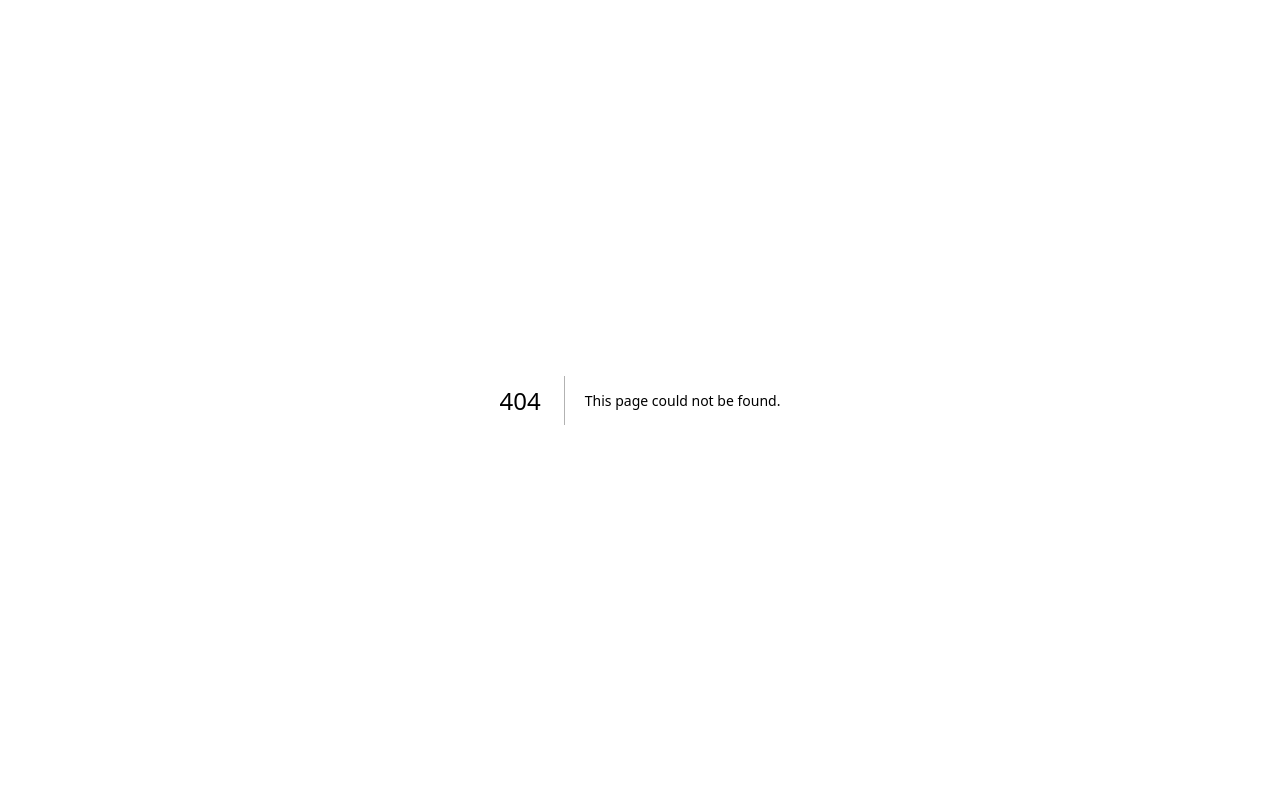
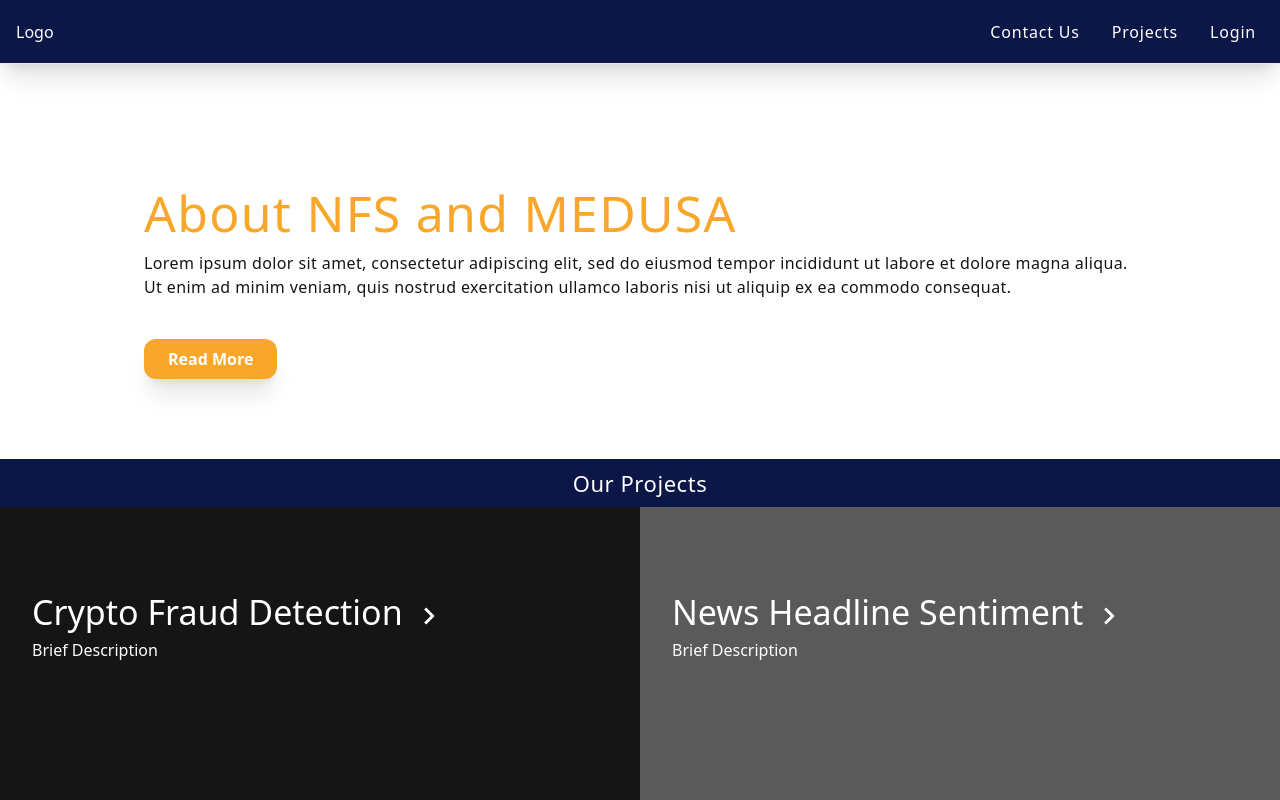
Before and after one commit to NUS-Fintech-Society/SD_Medusa_Frontend, a Next.js app: page /landing in a window 1280 px wide. Before the commit this address had no page. Built offline with nearby package versions, Linux system fonts and the light colour scheme.

Commit message:
Added landing page and navbar component

```diff
--- a/app/components/inputs/Button.tsx
+++ b/app/components/inputs/Button.tsx
@@ -36,8 +36,8 @@ const Button: React.FC<PriorityButtonProps> = ({
                       flex
                       justify-center
                       rounded-xl
-                      px-12
-                      py-4
+                      px-6
+                      py-2
                       text-body-l
                       shadow-xl
                       font-semibold
@@ -46,6 +46,10 @@ const Button: React.FC<PriorityButtonProps> = ({
                       focus-visible:outline
                       focus-visible:outline-2
                       focus-visible:outline-offset-2
+
+                      md:px-6
+                      md:py-2
+                      md:text-body-l
                   `,
             disabled && "bg-ftnal-lightgrey text-ftnalgrey cursor-default",
             fullWidth && "w-full",
--- /dev/null
+++ b/app/components/navbar/NavBar.tsx
@@ -0,0 +1,197 @@
+'use client'
+
+import {
+  Box,
+  Flex,
+  Stack,
+  Collapse,
+  Icon,
+  Popover,
+  PopoverTrigger,
+  PopoverContent,
+  useDisclosure,
+} from '@chakra-ui/react'
+import {
+  HamburgerIcon,
+  CloseIcon,
+  ChevronDownIcon,
+  ChevronRightIcon,
+} from '@chakra-ui/icons'
+
+export default function WithSubnavigation() {
+  const { isOpen, onToggle } = useDisclosure()
+
+  return (
+    <div>
+        <div className="bg-brand-blue shadow-xl text-ftnal-white min-h-[4rem] py-2 px-4 border-b border-gray-200 flex items-center md:justify-between">
+
+        <div className="flex-1 md:flex-auto ml-[-0.5rem] md:hidden">
+            <button
+                onClick={onToggle}
+                className="group rounded-md p-2 focus:outline-none"
+                aria-label="Toggle Navigation"
+            >
+                {isOpen ? (
+                <CloseIcon className="w-3 h-3" />
+                ) : (
+                <HamburgerIcon className="w-5 h-5" />
+                )}
+            </button>
+        </div>
+            <p className="text-center font-heading justify-center" >Logo</p>
+
+            <div className="hidden md:flex md:items-start ml-10 justify-center">
+                <DesktopNav />
+            </div>
+      </div>
+
+      <Collapse in={isOpen} animateOpacity>
+        <MobileNav/>
+      </Collapse>
+    </div>
+  )
+}
+
+const DesktopNav = () => {
+
+  return (
+    <div className="flex flex-row space-x-4">
+      {NAV_ITEMS.map((navItem) => (
+        <Box key={navItem.label}>
+          <Popover trigger={'hover'} placement={'bottom-start'}>
+            <PopoverTrigger>
+              <Box
+                as="a"
+                className="p-2 text-sm tracking-wider hover:cursor-pointer transition-colors duration-300 hover:no-underline">
+                {navItem.label}
+              </Box>
+            </PopoverTrigger>
+
+            {navItem.children && (
+              <PopoverContent
+                className="border-0 shadow-xl bg-popover bg-ftnal-white text-ftnal-black p-4 rounded-xl min-w-sm">
+                <Stack>
+                  {navItem.children.map((child) => (
+                    <DesktopSubNav key={child.label} {...child} />
+                  ))}
+                </Stack>
+              </PopoverContent>
+            )}
+          </Popover>
+        </Box>
+      ))}
+    </div>
+  )
+}
+
+const DesktopSubNav = ({ label, href, subLabel }: NavItem) => {
+  return (
+    <a
+      role="group" className="group block p-2 rounded-md transition-all hover:bg-ftnal-offwhite"
+      href={href}>
+      <Stack direction={'row'} align={'center'}>
+        <div className="transition-all hover:bg-ftnal-grey">
+          <p
+            className='text-body-l font-bold'>
+            {label}
+          </p>
+          <p className='text-body-s'>{subLabel}</p>
+        </div>
+        <Flex
+          transition={'all .3s ease'}
+          transform={'translateX(-10px)'}
+          opacity={0}
+          _groupHover={{ opacity: '100%', transform: 'translateX(0)' }}
+          justify={'flex-end'}
+          align={'center'}
+          flex={1}>
+          <Icon className="w-5 h-5" as={ChevronRightIcon} />
+        </Flex>
+      </Stack>
+    </a>
+  )
+}
+
+const MobileNav = () => {
+  return (
+    <Stack className="md:hidden bg-brand-yellow p-4 ">
+      {NAV_ITEMS.map((navItem) => (
+        <MobileNavItem key={navItem.label} {...navItem} />
+      ))}
+    </Stack>
+  )
+}
+
+const MobileNavItem = ({ label, children, href }: NavItem) => {
+  const { isOpen, onToggle } = useDisclosure()
+
+  return (
+    <Stack className="bg-brand-yellow" spacing={4} onClick={children && onToggle}>
+      <Box
+      className="bg-brand-yellow py-2 flex flex-row items-center"
+        as="a"
+        href={href ?? '#'}
+        _hover={{
+          textDecoration: 'none',
+        }}>
+        <p className="font-bold text-ftnal-white">
+          {label}
+        </p>
+        {children && (
+          <Icon
+            as={ChevronDownIcon}
+            color="white"
+            transform={isOpen ? 'rotate(180deg)' : ''}
+            className="w-6 h-6 transition-all"
+          />
+        )}
+      </Box>
+
+      <Collapse in={isOpen} animateOpacity style={{ marginTop: '0!important' }}>
+        <Stack
+        className="mt-2 pl-4 align-start border-l-2 border-l-white"
+          >
+          {children &&
+            children.map((child) => (
+              <Box as="a" key={child.label} href={child.href} className="py-2 text-ftnal-white text-dmsans text-body-l">
+                {child.label}
+              </Box>
+            ))}
+        </Stack>
+      </Collapse>
+    </Stack>
+  )
+}
+
+interface NavItem {
+  label: string
+  subLabel?: string
+  children?: Array<NavItem>
+  href?: string
+}
+
+const NAV_ITEMS: Array<NavItem> = [
+  {
+    label: 'Contact Us',
+    href: '#'
+  },
+  {
+    label: 'Projects',
+    children: [
+      {
+        label: 'Machine Learning',
+        subLabel: 'A project description here',
+        href: '#',
+      },
+      {
+        label: 'Blockchain',
+        subLabel: 'A project description',
+        href: '#',
+      },
+    ],
+  },
+  {
+    label: 'Login',
+    href: '#',
+  },
+]
--- /dev/null
+++ b/app/landing/page.tsx
@@ -0,0 +1,40 @@
+"use client"
+import Image from "next/image";
+import WithSubnavigation from "../components/navbar/NavBar";
+import Button from "../components/inputs/Button";
+import { ChevronRightIcon, Icon } from '@chakra-ui/icons'
+
+export default function Home() {
+  return (
+    <>
+    <WithSubnavigation/>
+    <div className="flex flex-col h-[calc(100vh-4rem)] min-w-screen">
+        <div className="flex flex-col min-w-full bg-ftnal-grey px-8 md:px-36 py-14 md:pt-28 md:pb-20">
+            <p className="text-h2-l md:text-h1-l text-brand-yellow tracking-wide">About NFS and MEDUSA</p>
+            <p className="text-body-s mb-5 md:mb-10 md:text-body-l text-ftnal-black tracking-wide">Lorem ipsum dolor sit amet, consectetur adipiscing elit, sed do eiusmod tempor incididunt ut labore et dolore magna aliqua. Ut enim ad minim veniam, quis nostrud exercitation ullamco laboris nisi ut aliquip ex ea commodo consequat. </p>
+            <Button colour="brand-yellow">Read More</Button>
+        </div>
+        <div className="flex flex-col grow min-w-full">
+            <div className="flex min-h-[3rem] bg-brand-blue justify-center items-center">
+                <p className="text-ftnal-white text-h3-s tracking-wide">Our Projects</p>
+            </div>
+
+            <div className="flex flex-col grow min-w-full md:flex-row">
+                <div className="flex flex-col grow md:min-h-full px-8 py-20 bg-ftnal-black md:w-1/2">
+                    <p className="group text-ftnal-white text-h3-s md:text-h3-l hover:cursor-pointer hover:text-ftnal-lightgrey transition-colors">Crypto Fraud Detection <Icon className="relative w-5 h-5 group-hover:translate-x-1 transition-transform" as={ChevronRightIcon} /></p>
+                    <p className="text-ftnal-white text-body-s md:text-body-l">Brief Description</p>
+                </div>
+                <div className="flex flex-col grow md:min-h-full px-8 py-20 bg-ftnal-darkgrey md:w-1/2">
+                    <p className="group text-ftnal-white text-h3-s md:text-h3-l hover:cursor-pointer hover:text-ftnal-lightgrey transition-colors">News Headline Sentiment <Icon className="relative w-5 h-5 group-hover:translate-x-1 transition-transform" as={ChevronRightIcon} /></p>
+
+                    <p className="text-ftnal-white text-body-s md:text-body-l">Brief Description</p>
+                </div>
+            </div>
+
+        </div>
+    </div>
+
+    </>
+
+  );
+}
--- a/app/mytest/page.tsx
+++ b/app/mytest/page.tsx
@@ -23,8 +23,11 @@ export default function Home() {
       flex-col
       justify-center
       bg-slate-100
+      items-center
+      p-10
       "
     >
+      {/* <div className="flex-col items-center justify-center content-center mx-auto p-10"> */}
         <div className="container sm:mx-auto sm:w-full sm:max-w-md">
           <Image
             alt="Fintech Society Logo"
@@ -34,9 +37,6 @@ export default function Home() {
             className="mx-auto w-auto"
           />
         </div>
-
-      <div className="min-h-screen flex">
-        <div className="flex-col items-center justify-center content-center max-w-4xl mx-auto p-10">
         <h2
           className="
             text-center
@@ -50,37 +50,37 @@ export default function Home() {
         </h2>
         <ul className="grid grid-cols-1 gap-4 mb-10 sm:grid-cols-2 md:grid-cols-3 md:gap-8">
           <li className="bg-brand-yellow rounded-lg shadow-xl">
-              <div className="h-24 flex items-center justify-center text-center font-bold text-ftnal-white text-body-s lg:text-body-l">
+            <div className="h-24 w-36 flex items-center justify-center text-center font-bold text-ftnal-white text-body-s lg:text-body-l">
               brand-yellow
             </div>
           </li>
           <li className="bg-brand-blue rounded-lg shadow-xl">
-              <div className="h-24 flex items-center justify-center text-center font-bold text-ftnal-white text-body-s lg:text-body-l">
+            <div className="h-24 w-36 flex items-center justify-center text-center font-bold text-ftnal-white text-body-s lg:text-body-l">
               brand-blue
             </div>
           </li>
           <li className="bg-ftnal-black rounded-lg shadow-xl">
-              <div className="h-24 flex items-center justify-center text-center font-bold text-ftnal-white text-body-s lg:text-body-l">
+            <div className="h-24 w-36 flex items-center justify-center text-center font-bold text-ftnal-white text-body-s lg:text-body-l">
               ftnal-black
             </div>
           </li>
           <li className="bg-ftnal-white rounded-lg shadow-xl">
-              <div className="h-24 flex items-center justify-center font-bold text-ftnal-black text-body-s lg:text-body-l">
+            <div className="h-24 w-36 flex items-center justify-center font-bold text-ftnal-black text-body-s lg:text-body-l">
               ftnal-white
             </div>
           </li>
           <li className="bg-ftnal-lightgrey rounded-lg shadow-xl">
-              <div className="h-24 flex items-center justify-center font-bold text-ftnal-black text-body-s lg:text-body-l">
+            <div className="h-24 w-36 flex items-center justify-center font-bold text-ftnal-black text-body-s lg:text-body-l">
               ftnal-lightgrey
             </div>
           </li>
           <li className="bg-ftnal-lightpink rounded-lg shadow-xl">
-              <div className="h-24 flex items-center justify-center font-bold text-ftnal-black text-body-s lg:text-body-l">
+            <div className="h-24 w-36 flex items-center justify-center font-bold text-ftnal-black text-body-s lg:text-body-l">
               ftnal-lightpink
             </div>
           </li>
           <li className="bg-ftnal-offwhite rounded-lg shadow-xl">
-              <div className="h-24 flex items-center justify-center font-bold text-ftnal-black text-body-s lg:text-body-l">
+            <div className="h-24 w-36 flex items-center justify-center font-bold text-ftnal-black text-body-s lg:text-body-l">
               ftnal-offwhite
             </div>
           </li>
@@ -90,57 +90,57 @@ export default function Home() {
             </div>
           </li>
           <li className="bg-fdbk-green rounded-lg shadow-xl">
-              <div className="h-24 flex items-center justify-center font-bold text-ftnal-black text-body-s lg:text-body-l">
+            <div className="h-24 w-36 flex items-center justify-center font-bold text-ftnal-black text-body-s lg:text-body-l">
               fdbk-green
             </div>
           </li>
           <li className="bg-fdbk-red rounded-lg shadow-xl">
-              <div className="h-24 flex items-center justify-center font-bold text-ftnal-black text-body-s lg:text-body-l">
+            <div className="h-24 w-36 flex items-center justify-center font-bold text-ftnal-black text-body-s lg:text-body-l">
               fdbk-red
             </div>
           </li>
           <li className="bg-fdbk-purple rounded-lg shadow-xl">
-              <div className="h-24 flex items-center justify-center font-bold text-ftnal-black text-body-s lg:text-body-l">
+            <div className="h-24 w-36 flex items-center justify-center font-bold text-ftnal-black text-body-s lg:text-body-l">
               fdbk-purple
             </div>
           </li>
           <li className="bg-fdbk-blue rounded-lg shadow-xl">
-              <div className="h-24 flex items-center justify-center font-bold text-ftnal-black text-body-s lg:text-body-l">
+            <div className="h-24 w-36 flex items-center justify-center font-bold text-ftnal-black text-body-s lg:text-body-l">
               fdbk-blue
             </div>
           </li>
           <li className="bg-accent-blue rounded-lg shadow-xl">
-              <div className="h-24 flex items-center justify-center font-bold text-ftnal-black text-body-s lg:text-body-l">
+            <div className="h-24 w-36 flex items-center justify-center font-bold text-ftnal-black text-body-s lg:text-body-l">
               accent-blue
             </div>
           </li>
           <li className="bg-accent-orange rounded-lg shadow-xl">
-              <div className="h-24 flex items-center justify-center font-bold text-ftnal-black text-body-s lg:text-body-l">
+            <div className="h-24 w-36 flex items-center justify-center font-bold text-ftnal-black text-body-s lg:text-body-l">
               accent-orange
             </div>
           </li>
           <li className="bg-accent-green rounded-lg shadow-xl">
-              <div className="h-24 flex items-center justify-center font-bold text-ftnal-black text-body-s lg:text-body-l">
+            <div className="h-24 w-36 flex items-center justify-center font-bold text-ftnal-black text-body-s lg:text-body-l">
               accent-green
             </div>
           </li>
           <li className="bg-accent-red rounded-lg shadow-xl">
-              <div className="h-24 flex items-center justify-center font-bold text-ftnal-black text-body-s lg:text-body-l">
+            <div className="h-24 w-36 flex items-center justify-center font-bold text-ftnal-black text-body-s lg:text-body-l">
               accent-red
             </div>
           </li>
           <li className="bg-accent-yellow rounded-lg shadow-xl">
-              <div className="h-24 flex items-center justify-center font-bold text-ftnal-black text-body-s lg:text-body-l">
+            <div className="h-24 w-36 flex items-center justify-center font-bold text-ftnal-black text-body-s lg:text-body-l">
               accent-yellow
             </div>
           </li>
           <li className="bg-accent-purple rounded-lg shadow-xl">
-              <div className="h-24 flex items-center justify-center font-bold text-ftnal-black text-body-s lg:text-body-l">
+            <div className="h-24 w-36 flex items-center justify-center font-bold text-ftnal-black text-body-s lg:text-body-l">
               accent-purple
             </div>
           </li>
           <li className="bg-accent-aqua rounded-lg shadow-xl">
-              <div className="h-24 flex items-center justify-center font-bold text-ftnal-black text-body-s lg:text-body-l">
+            <div className="h-24 w-36 flex items-center justify-center font-bold text-ftnal-black text-body-s lg:text-body-l">
               accent-aqua
             </div>
           </li>
@@ -244,19 +244,7 @@ export default function Home() {
           <NoData />
           <NoData col />
         </div>
-          <Card
-            imgSrc={"/images/black-fintech-logo.png"}
-            imgAlt={"tmp"}
-            header={"Generic Header"}
-            desc={"I love fintech Society"}
-            onClick={function (): void {
-              throw new Error("Function not implemented.");
-            }}
-          />
-          <ProgressBar completion={19} />
-          <Toggle />
-        </div>
-      </div>
+      {/* </div> */}
     </div>
   );
 }
```
Also changed, not shown: package.json (+6 -1 lines), 1 other file (tests, documents, lock files or other folders). Lines whose indentation alone changed are shown as unchanged.
